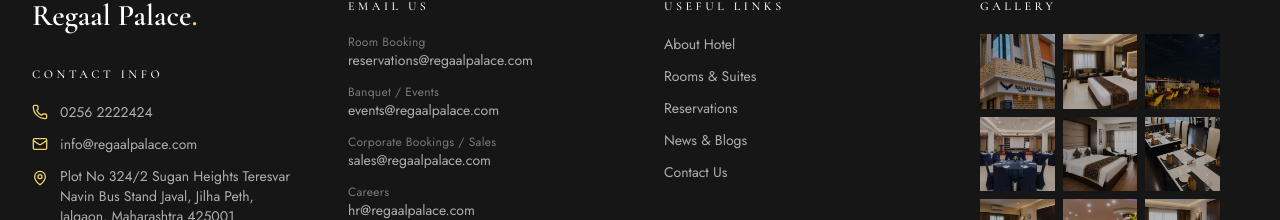
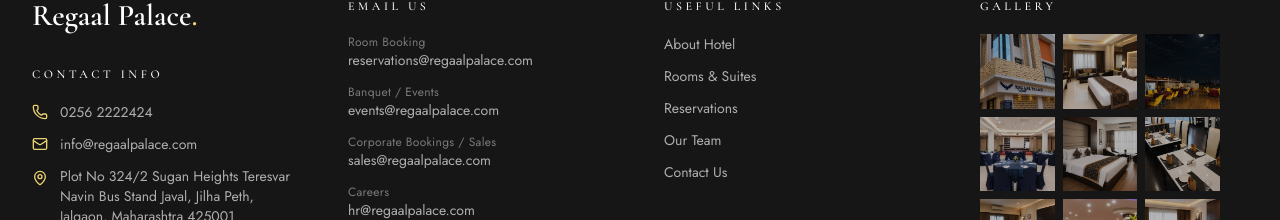
Before and after one commit to cruzic00/Regaal-palace, a React (Vite) app: page /team in a window 1280 px wide. Shown: the part 1877-2097 px from the top of the page. Built offline with nearby package versions, Linux system fonts and the light colour scheme.

Commit message:
feat: implement site-wide footer component and define core site data schema

```diff
--- a/src/components/Footer.jsx
+++ b/src/components/Footer.jsx
@@ -112,12 +112,12 @@
           </h4>
           <ul className="space-y-3 text-sm">
             {usefulLinks.map((link) => (
-              <li key={link}>
+              <li key={link.label}>
                 <Link
-                  to="/"
+                  to={link.to}
                   className="transition-colors duration-300 hover:text-gold"
                 >
-                  {link}
+                  {link.label}
                 </Link>
               </li>
             ))}
--- a/src/data/site.js
+++ b/src/data/site.js
@@ -216,11 +216,11 @@
 ]
 
 export const usefulLinks = [
-  'About Hotel',
-  'Rooms & Suites',
-  'Reservations',
-  'News & Blogs',
-  'Contact Us',
+  { label: 'About Hotel', to: '/about' },
+  { label: 'Rooms & Suites', to: '/rooms' },
+  { label: 'Reservations', to: '/rooms' },
+  { label: 'Our Team', to: '/team' },
+  { label: 'Contact Us', to: '/contact' },
 ]
 
 export const departmentEmails = [
```
